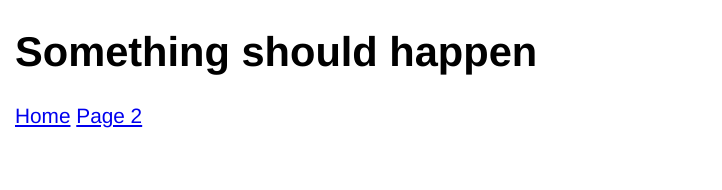
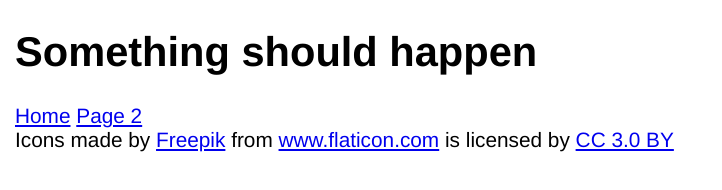
Before and after one commit to ProfeC/testing-service-workers, a plain HTML site: page index.html in a window 1280 px wide. Shown: the whole page, without its empty margins (0-722 px from the left). Drawn offline with Linux system fonts and the light colour scheme.

Commit message:
Update index.html

```diff
--- a/index.html
+++ b/index.html
@@ -16,6 +16,11 @@
         </nav>
         <section id="content"></section>
 
+        <footer>
+            <div id="icon-credit">Icons made by <a href="https://www.flaticon.com/authors/freepik" title="Freepik">Freepik</a> from <a href="https://www.flaticon.com/" title="Flaticon">www.flaticon.com</a> is licensed by <a href="http://creativecommons.org/licenses/by/3.0/" title="Creative Commons BY 3.0" target="_blank">CC 3.0 BY</a>
+            </div>
+        </footer>
+
         <!-- Add JS -->
         <script src="scripts/app.js"></script>
     </body>
```
